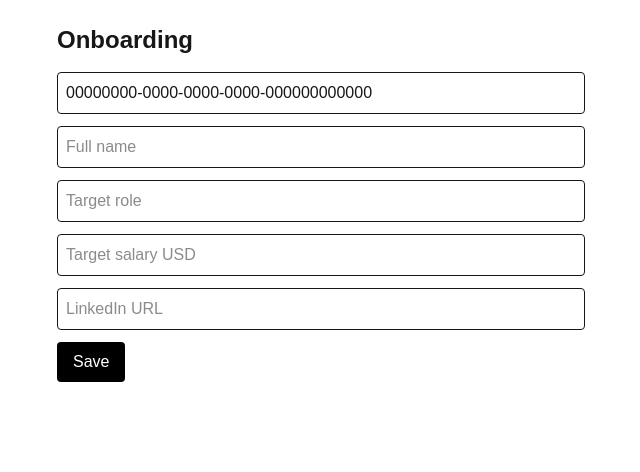
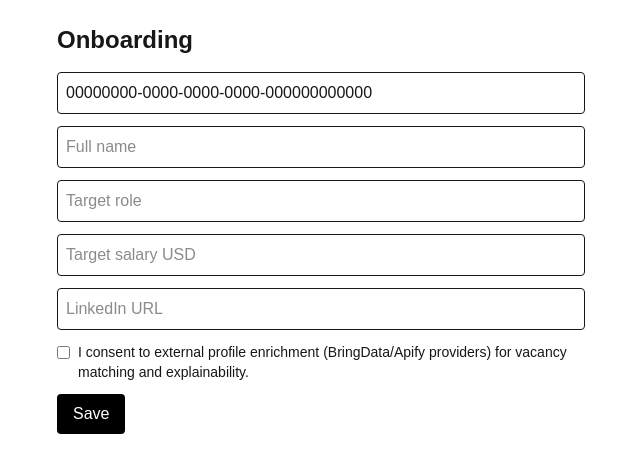
Before and after one commit to vladdehtiarov/jobAI, a Next.js app: page /onboarding in a window 1280 px wide. Shown: the top 472 px of the page, without its empty margins (319-959 px from the left). Built offline with nearby package versions, Linux system fonts and the light colour scheme.

Commit message:
feat(onboarding): require enrichment consent before submit

```diff
--- a/src/app/onboarding/page.tsx
+++ b/src/app/onboarding/page.tsx
@@ -1,16 +1,36 @@
 'use client'
 import { useState } from 'react'
 
-type Form = { id: string; full_name: string; target_role: string; target_salary_usd: string; linkedin_url: string }
+type Form = {
+  id: string
+  full_name: string
+  target_role: string
+  target_salary_usd: string
+  linkedin_url: string
+  consent_enrichment: boolean
+}
 
 export default function OnboardingPage() {
-  const [form, setForm] = useState<Form>({ id: '00000000-0000-0000-0000-000000000000', full_name:'', target_role:'', target_salary_usd:'', linkedin_url:'' })
+  const [form, setForm] = useState<Form>({
+    id: '00000000-0000-0000-0000-000000000000',
+    full_name: '',
+    target_role: '',
+    target_salary_usd: '',
+    linkedin_url: '',
+    consent_enrichment: false,
+  })
   const [status, setStatus] = useState('')
 
-  const update = (k: keyof Form, v: string) => setForm((s)=>({ ...s, [k]: v }))
+  const update = (k: keyof Form, v: string | boolean) => setForm((s) => ({ ...s, [k]: v }))
 
   const submit = async (e: React.FormEvent) => {
     e.preventDefault()
+
+    if (!form.consent_enrichment) {
+      setStatus('Error: Consent is required before external data enrichment.')
+      return
+    }
+
     setStatus('Saving...')
     const payload = {
       id: form.id,
@@ -18,6 +38,7 @@ export default function OnboardingPage() {
       target_role: form.target_role,
       target_salary_usd: form.target_salary_usd ? Number(form.target_salary_usd) : null,
       linkedin_url: form.linkedin_url || null,
+      consent_enrichment: form.consent_enrichment,
     }
 
     const res = await fetch('/api/profile', {
@@ -37,11 +58,24 @@ export default function OnboardingPage() {
     <main className="max-w-xl mx-auto p-6 space-y-4">
       <h1 className="text-2xl font-semibold">Onboarding</h1>
       <form onSubmit={submit} className="space-y-3">
-        <input className="w-full border rounded p-2" placeholder="User ID (UUID)" value={form.id} onChange={(e)=>update('id', e.target.value)} required />
-        <input className="w-full border rounded p-2" placeholder="Full name" value={form.full_name} onChange={(e)=>update('full_name', e.target.value)} required />
-        <input className="w-full border rounded p-2" placeholder="Target role" value={form.target_role} onChange={(e)=>update('target_role', e.target.value)} required />
-        <input className="w-full border rounded p-2" type="number" placeholder="Target salary USD" value={form.target_salary_usd} onChange={(e)=>update('target_salary_usd', e.target.value)} />
-        <input className="w-full border rounded p-2" type="url" placeholder="LinkedIn URL" value={form.linkedin_url} onChange={(e)=>update('linkedin_url', e.target.value)} />
+        <input className="w-full border rounded p-2" placeholder="User ID (UUID)" value={form.id} onChange={(e) => update('id', e.target.value)} required />
+        <input className="w-full border rounded p-2" placeholder="Full name" value={form.full_name} onChange={(e) => update('full_name', e.target.value)} required />
+        <input className="w-full border rounded p-2" placeholder="Target role" value={form.target_role} onChange={(e) => update('target_role', e.target.value)} required />
+        <input className="w-full border rounded p-2" type="number" placeholder="Target salary USD" value={form.target_salary_usd} onChange={(e) => update('target_salary_usd', e.target.value)} />
+        <input className="w-full border rounded p-2" type="url" placeholder="LinkedIn URL" value={form.linkedin_url} onChange={(e) => update('linkedin_url', e.target.value)} />
+
+        <label className="flex items-start gap-2 text-sm">
+          <input
+            type="checkbox"
+            checked={form.consent_enrichment}
+            onChange={(e) => update('consent_enrichment', e.target.checked)}
+            className="mt-1"
+          />
+          <span>
+            I consent to external profile enrichment (BringData/Apify providers) for vacancy matching and explainability.
+          </span>
+        </label>
+
         <button className="px-4 py-2 rounded bg-black text-white" type="submit">Save</button>
       </form>
       {status && <p className="text-sm text-gray-700">{status}</p>}
```
